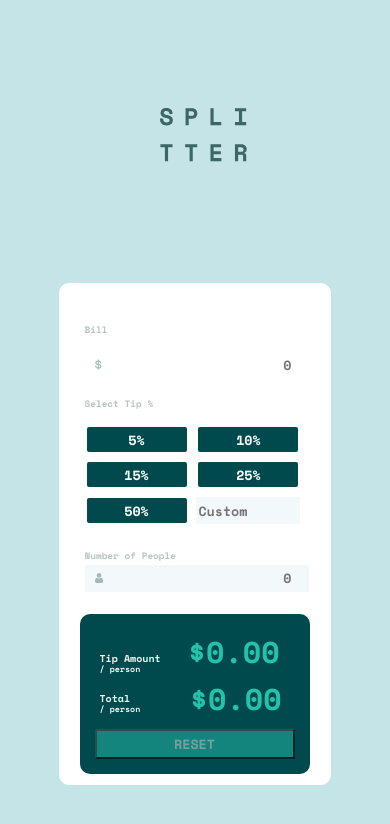
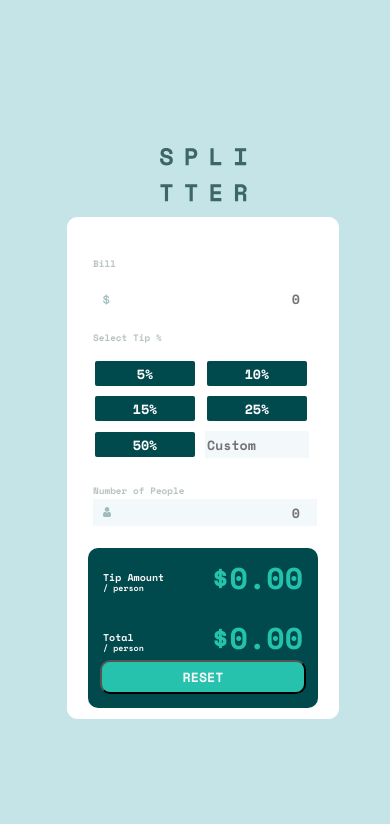
Before and after one commit to thatseogirl/Tip-Calculator, a plain HTML site: page index.html in a window 390 px wide. Drawn offline with nearby package versions, Linux system fonts and the light colour scheme.

Commit message:
Added readme and styled for mobile

```diff
--- a/index.html
+++ b/index.html
@@ -13,6 +13,7 @@
         <title>Tip calculator</title>
     </head>
     <body>
+        <div class="main">
         <header class="logo">
             <img src="Images/logo.svg" alt="logo" />
         </header>
@@ -78,12 +79,13 @@
                         <div id="totalamount">$0.00</div>
                     </div>
 
-                    <div>
+                    <div class="btn">
                         <button id="button" onclick="">RESET</button>
                     </div>
                 </div>
 
             </div>
+        </div>
             <script src="./js/app.js"></script>
         </body>
     </html>
--- a/style.css/main.css
+++ b/style.css/main.css
@@ -3,7 +3,10 @@ body {
     width: 100%;
     background-color: hsl(185, 41%, 84%);
     font-family: 'Space Mono', monospace;
-    font-size: bold;
+    height: 100vh;
+}
+.main{
+    padding: 40px;
 }
 .logo{
     position: relative;
@@ -123,6 +126,13 @@ body {
     position: relative;
     top: 4px;
 }
+.tip-wrapper, .total-wrapper{
+    display: flex;
+    justify-content: space-between;
+    padding: 20px;
+    margin-top: 10px;
+}
+
 .list{
     display: inline;
     list-style: none;
@@ -176,8 +186,6 @@ body {
     color: whitesmoke;
     position: relative;
     font-family: 'Space Mono', monospace;
-    left: 20px;
-    top: 40px;
     font-size: 10px;
     line-height: 1em;
 }
@@ -188,21 +196,14 @@ body {
 }
 .total {
     color: whitesmoke;
-    position: relative;
-    left: 20px;
     font-size: 10px;
     line-height: 1em;
-    position: relative;
-    top: 80px;
 
 }
 #tipamount {
     float: right;
     color: #23c3ab;
     font-size: 30px;
-    position: fixed;
-    right: 480px;
-    bottom: 350px;
     font-family: 'Space Mono', monospace;
 }
 
@@ -210,51 +211,34 @@ body {
     float: right;
     color: #23c3ab;
     font-size: 30px;
-    position: fixed;
-    bottom: 280px;
-    right: 480px;
     font-family: 'Space Mono', monospace;
 }
+.btn{
+    display: flex;
+    justify-content:baseline;
+    margin:12px;
+}
 #button {
-    background-color: rgb(13,104, 109);
+    background-color: #26C2AD;
     color: whitesmoke;
-    position: fixed;
-    top: 130px;
-    margin: auto;
     font-family: 'Space Mono', monospace;
-    width: 200px;
-    height: 30px;
-    border-radius: 1px;
+    width: 220px;
+    border-radius: 10px;
     border-color: none;
-    padding-left: 20px;
-    padding-right: 20px;
-    bottom: -100px;
-    right: 470px;
-    opacity: 0.5;
+    padding: 10px;
     cursor: pointer;
 }
 #button:hover {
     background-color: rgb(159,232,223);
 }
-@media only screen and (min-width: 550px){
-    #tipamount {
-        position: relative;
-        right: 30px;
-        bottom: -13px;
+/* @media only screen and (min-width: 550px){
+
+    #button {
+       position: relative;
+       bottom: 25px;
+      padding: 5px;
     }
-    #totalamount {
-        position: relative;
-        left: 65px;
-        top: 40px;
-    }
-    #button {
-       margin-bottom: 5px;
-       position: relative;
-       top: 120px;
-       background-color: #26C2AD;
-       left: 15px;
-    }
-}
+} */
 
 @media only screen and (max-width: 760px) {
     .logo{
@@ -264,10 +248,7 @@ body {
         width: 250px;
         height: 480px;
         flex-direction: row;
-        position: fixed;
-        top: 30%;
-        right: 25%;
-        left: 15%;
+        margin-top: 30px;
     }
     #box-1{
         width: 220px;
@@ -295,45 +276,13 @@ body {
     #custom {
         width: 100px;
     }
-    .total {
-        position: relative;
-        top: 60px;
-    }
-    #tipamount {
-        position: relative;
-        right: 30px;
-        bottom: -13px;
-    }
-    #totalamount {
-        position: relative;
-        left: -28px;
-        top: 40px;
-    }
-    #button {
-        margin-bottom: 5px;
-        position: relative;
-        top: 65px;
-        background-color: #26C2AD;
-        left: 15px;
-     }
+   .tip-wrapper, .total-wrapper{
+    padding: 15px;
+   }
+   #button {
+    position: relative;
+    bottom: 20px;
+   padding: 5px;
+ }
 
 }
-@media only screen and (min-width: 991px) {
-    #tipamount {
-        position: relative;
-        right: 30px;
-        bottom: -13px;
-    }
-    #totalamount {
-        position: relative;
-        left: 65px;
-        top: 40px;
-    }
-    #button {
-       margin-bottom: 5px;
-       position: relative;
-       top: 120px;
-       background-color: #26C2AD;
-       left: 15px;
-    }
-}
```
Also changed, not shown: 1 other file.
